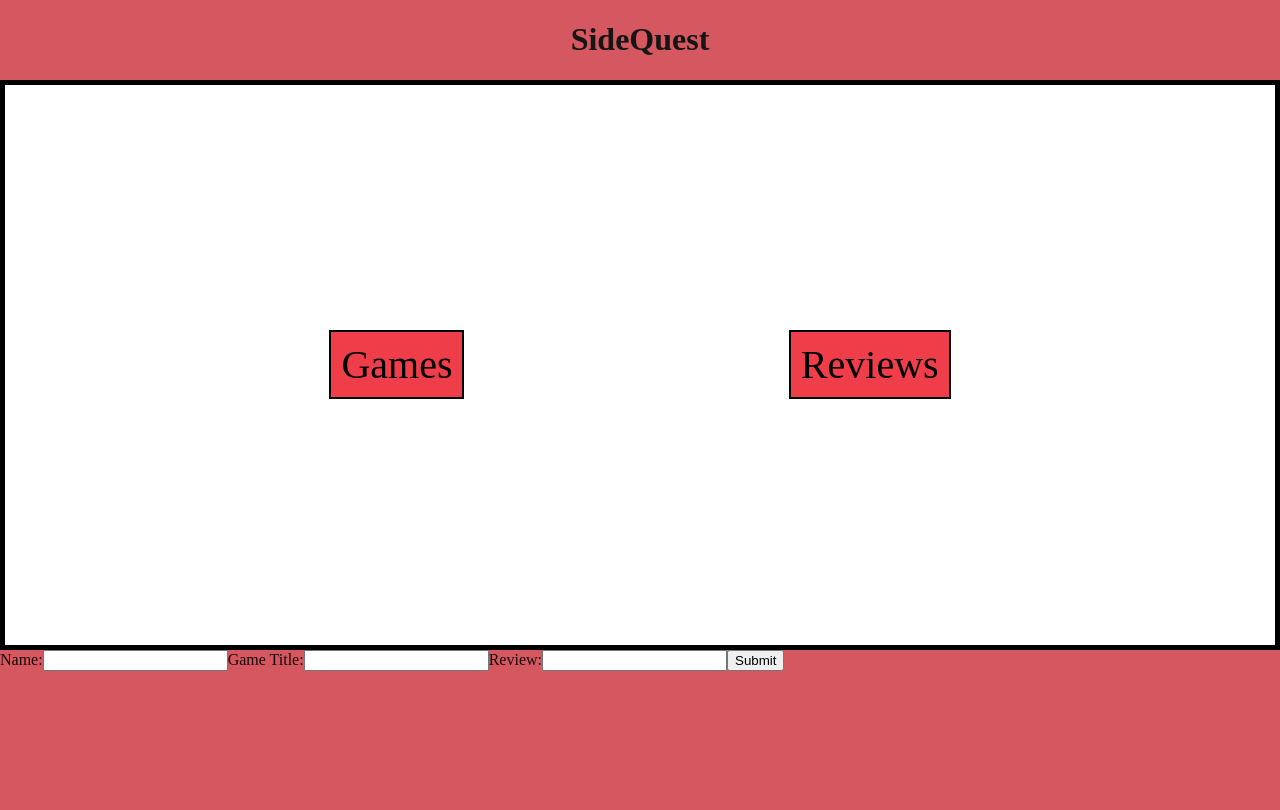
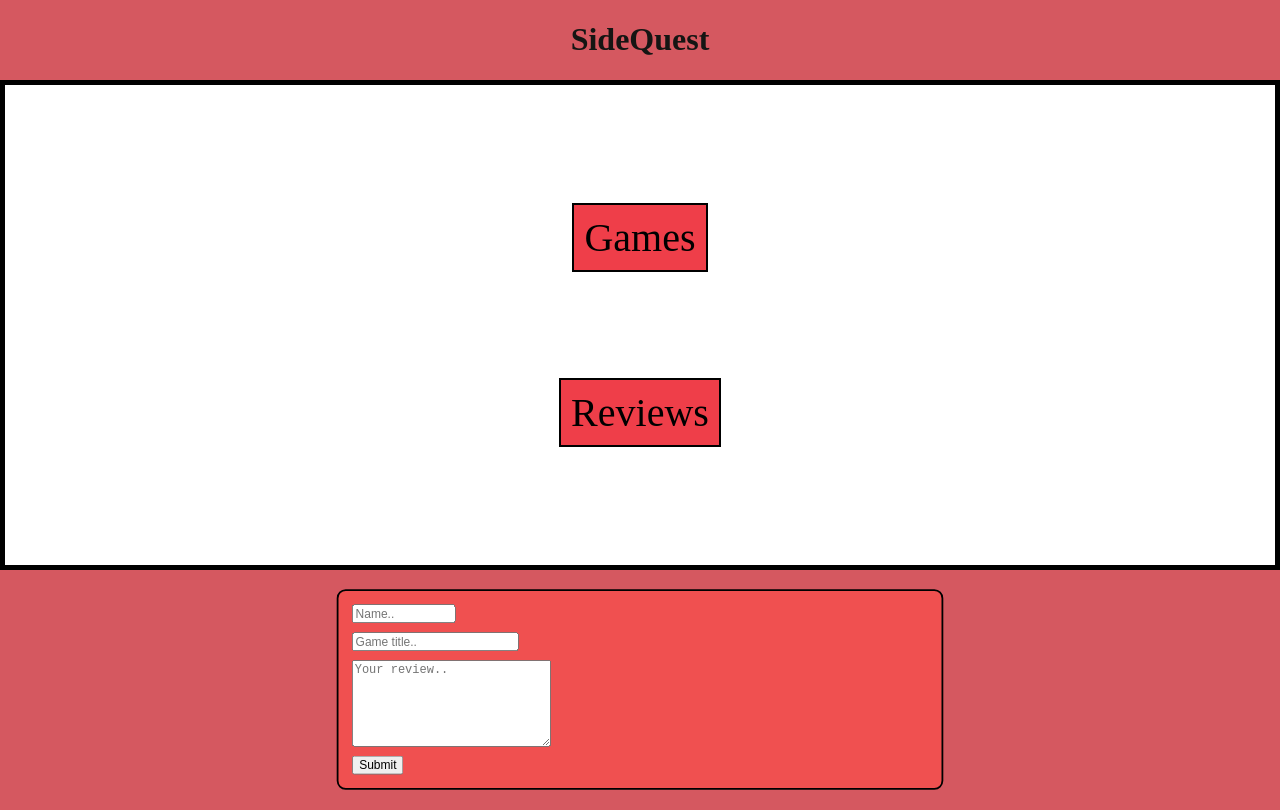
Before and after one commit to rosiecorio/week-7-project, a React (Vite) app in the folder React-client/: page / in a window 1280 px wide. Built offline with nearby package versions, Linux system fonts and the light colour scheme.

Commit message:
added home styling

```diff
--- a/React-client/src/App.css
+++ b/React-client/src/App.css
@@ -1,3 +1,5 @@
+/* HOME PAGE STYLING */
+
 body {
     margin: 0;
     background: rgb(213, 88, 96);
@@ -16,10 +18,10 @@ h1 a {
 
 .landingButtons {
     display: flex;
-    /* flex-direction: column; */
+    flex-direction: column;
     justify-content: space-evenly;
     align-items: center;
-    height: 70vh;
+    height: 60vh;
     border: 5px solid black;
     background-color: white;
 }
@@ -34,8 +36,49 @@ h1 a {
 
 .gamesLink {
     border: solid 2px black;
+    width: 200px;
 }
+
+/* .gamesContainer {
+    border: solid 2px black;
+} */
 
 .reviewsLink {
     border: solid 2px black;
 }
+
+/* .reviewsContainer {
+    border: solid 2px black;
+    width: 100vw;
+    height: 30vh;
+} */
+/* review form styling */
+
+.homeForm {
+    display: flex;
+    align-items: center;
+    justify-content: center;
+    height: 30vh;
+}
+
+.reviewForm {
+    display: flex;
+    flex-direction: column;
+    align-items: flex-start;
+    padding: 15px;
+    margin: 10px;
+    gap: 10px;
+    background-color: rgb(240, 80, 80);
+    width: 50vw;
+    border-radius: 10px;
+    border: solid 2px black;
+    transform: scale(0.9);
+}
+
+.nameInput {
+    width: 8em;
+}
+
+/* end of form styling */
+
+/* END OF HOME PAGE STYLING */
--- a/React-client/src/App.jsx
+++ b/React-client/src/App.jsx
@@ -12,7 +12,6 @@ export default function App() {
     <>
       <BrowserRouter>
         <h1><Link to="/">SideQuest</Link></h1>
-        {/* <ReviewForm /> */}
         <Routes >
           <Route path={"/"} element={<HomePage />} />
           <Route path={"/games"} element={<GamesPage />} />
@@ -35,5 +34,7 @@ GOALS
 -create 'sort by' button on games page for genre and alphabetical (group game.title)
 -create 'sort by' button on reviews page for name, game title and genre
 
+-Create individual games page for each game added. -- DONE
+
 -use 3rd part api for games images?
 */
--- a/React-client/src/pages/EachGame.jsx
+++ b/React-client/src/pages/EachGame.jsx
@@ -5,13 +5,13 @@ export default function EachGame() {
 
     const [gameInfo, setGameInfo] = useState([])
 
-    const {id} = useParams
+    const {id} = useParams()
 
     useEffect(() => {
         async function fetchGame() {
             const response = await fetch (`http://localhost:8080/games/${id}?include_genres=true`)
             const data = await response.json()
-            setGameInfo(data)
+            setGameInfo(data.rows[0])
         }
 
         fetchGame()
@@ -19,7 +19,7 @@ export default function EachGame() {
 
     return (
         <>
-            <div>
+            <div className="eachGameContent">
                 <h1>individual game</h1>
                 <h2>{gameInfo.title}</h2>
                 <p>{gameInfo.review}</p>
--- a/React-client/src/pages/GamesPage.jsx
+++ b/React-client/src/pages/GamesPage.jsx
@@ -1,5 +1,6 @@
 import { useEffect, useState} from "react"
 import { Link } from "react-router-dom"
+import SortByMenu from "./SortByMenu"
 
 export default function GamesPage() {
 
@@ -16,15 +17,24 @@ export default function GamesPage() {
         fetchGames()
     }, [])
 
+//CREATING SORT BY BUTTON
+
+    let gamesArray =
+        games.map(item => (
+            <div key={item.title}>
+                <Link to={`/games/${item.id}`}>{item.title}</Link>
+            </div>
+        ))
+
+    console.log(gamesArray)
+
+//END OF CREATING SORT BUTTON
+
     return (
         <>
             <h1>Games</h1>
-            <button className="sortByButton">Sort By</button>
-            {games.map(item => (
-                <div key={item.title}>
-                    <Link to={`/games/${item.id}`}>{item.title}</Link>
-                </div>
-            ))}
+            <SortByMenu gamesArray={gamesArray}/>
+            {gamesArray}
         </>
     )
 }
--- a/React-client/src/pages/HomePage.jsx
+++ b/React-client/src/pages/HomePage.jsx
@@ -12,7 +12,7 @@ export default function HomePage() {
             <Link to="/reviews" className="reviewsLink">Reviews</Link>
             </section>
         </div>
-        <section>
+        <section className="homeForm">
             <ReviewForm />
         </section>
         </>
--- a/React-client/src/pages/ReviewForm.jsx
+++ b/React-client/src/pages/ReviewForm.jsx
@@ -33,16 +33,10 @@ export default function ReviewForm() {
     //when user submits form, send values to database table?
 
     return (
-        <form onSubmit={handleSubmit} id="reviewForm">
-            <label htmlFor="name">Name:</label>
-            <input onChange={handleChange} name="name" type="text" required/>
-
-            <label htmlFor="title">Game Title:</label>
-            <input onChange={handleChange} name="title" type="text" required/>
-
-            <label htmlFor="review">Review:</label>
-            <input onChange={handleChange} name="review"type="text" required/>
-
+        <form onSubmit={handleSubmit} id="reviewForm" className="reviewForm">
+            <input className="nameInput" placeholder="Name.." onChange={handleChange} name="name" type="text" required/>
+            <input className="titleInput" placeholder="Game title.." onChange={handleChange} name="title" type="text" required/>
+            <textarea className="reviewInput" id="review" name="review" rows="6" cols="25" placeholder="Your review.." onChange={handleChange}></textarea>
             <button type="submit">Submit</button>
         </form>
     )
--- /dev/null
+++ b/React-client/src/pages/SortByMenu.jsx
@@ -0,0 +1,32 @@
+import { useSearchParams } from "react-router-dom"
+
+export default function SortByMenu(gamesArray) {
+    console.log(gamesArray)
+
+    const [query, updateSearchParams] = useSearchParams()
+
+    const sort = query.get('sort')
+
+    if (sort === 'asc') {
+        gamesArray.sort()
+    } else if (sort === 'desc') {
+        gamesArray.sort().reverse()
+    }
+
+    function handleSort() {
+        updateSearchParams({sort: event.target.value})
+    }
+
+    return (
+        <>
+            <form>
+                <select onChange={handleSort} value={query.get('sort') || ''}>
+                    <option value="">Select..</option>
+                    <option value="genre">Genre</option>
+                    <option value="asc">Ascending</option>
+                    <option value="desc">Descending</option>
+                </select>
+            </form>
+        </>
+    )
+}
```
